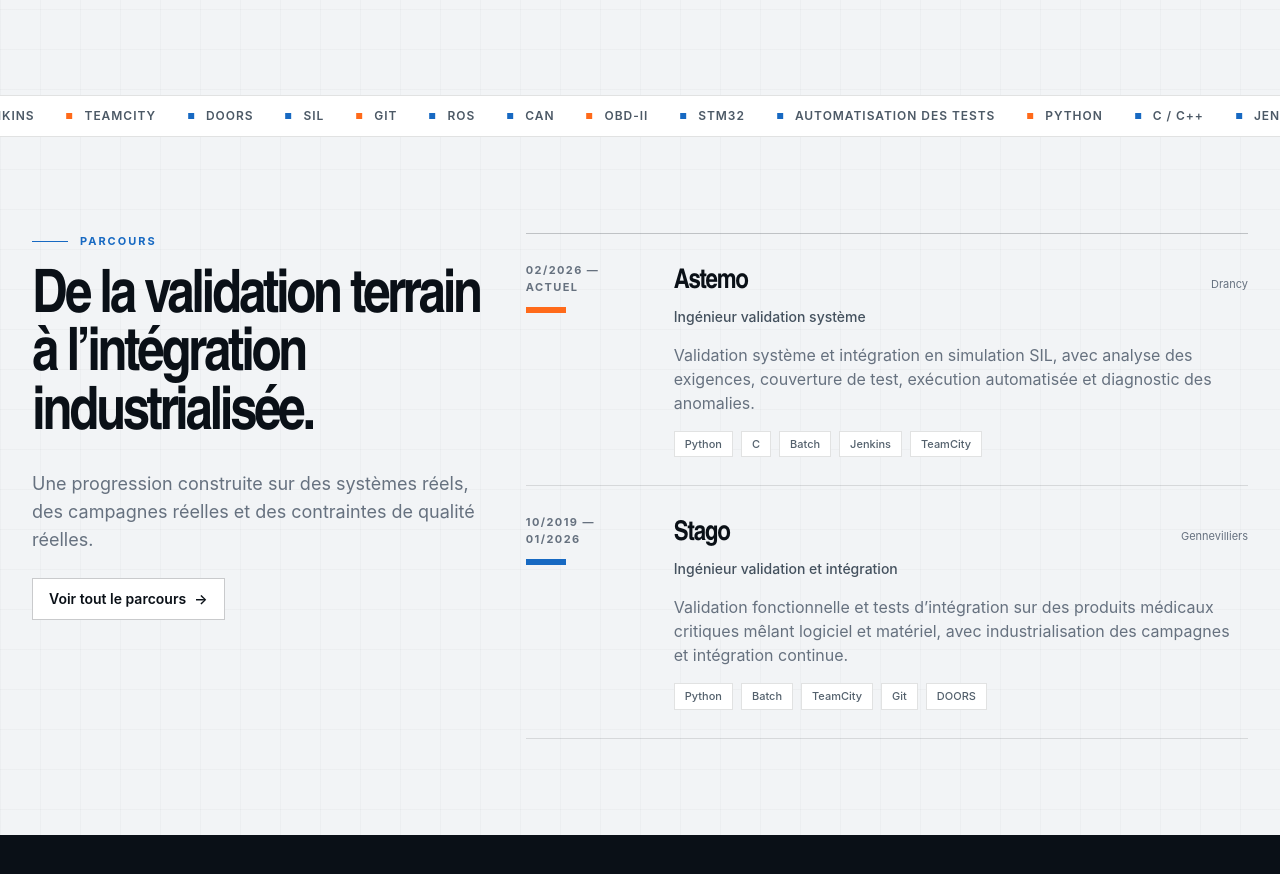
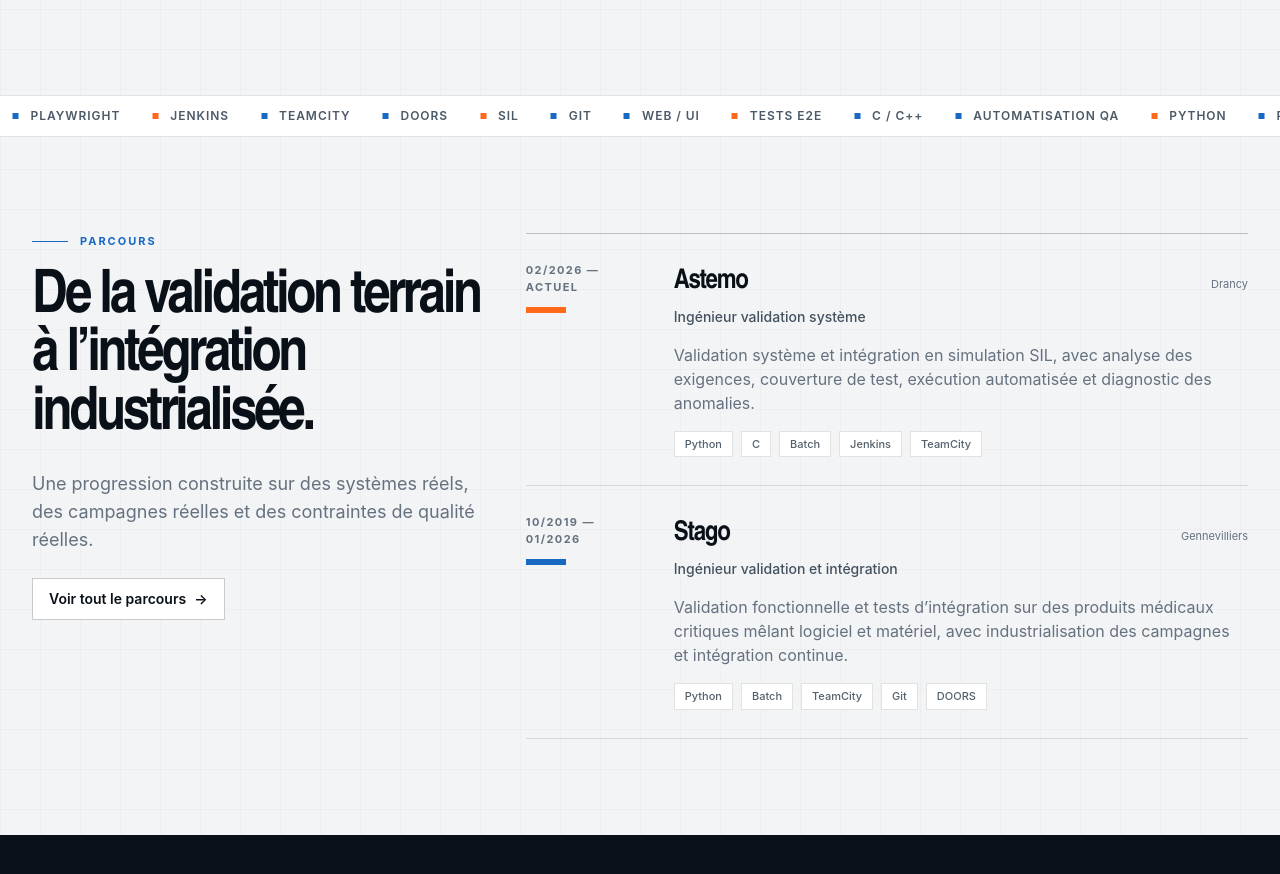
Before and after one commit to Robotham33/Portfolio-Hamza-Ghourabi, a Next.js app: page / in a window 1280 px wide. Shown: the part 1871-2745 px from the top of the page. Built offline with nearby package versions, Linux system fonts and the light colour scheme.

Commit message:
feat(ui): refresh technology strip with QA automation

```diff
--- a/components/sections/tech-strip.tsx
+++ b/components/sections/tech-strip.tsx
@@ -1,16 +1,16 @@
 const technologies = [
   "Python",
-  "C / C++",
+  "Robot Framework",
+  "Playwright",
   "Jenkins",
   "TeamCity",
   "DOORS",
   "SIL",
   "Git",
-  "ROS",
-  "CAN",
-  "OBD-II",
-  "STM32",
-  "Automatisation des tests",
+  "Web / UI",
+  "Tests E2E",
+  "C / C++",
+  "Automatisation QA",
 ] as const;
 
 export function TechStrip() {
```
